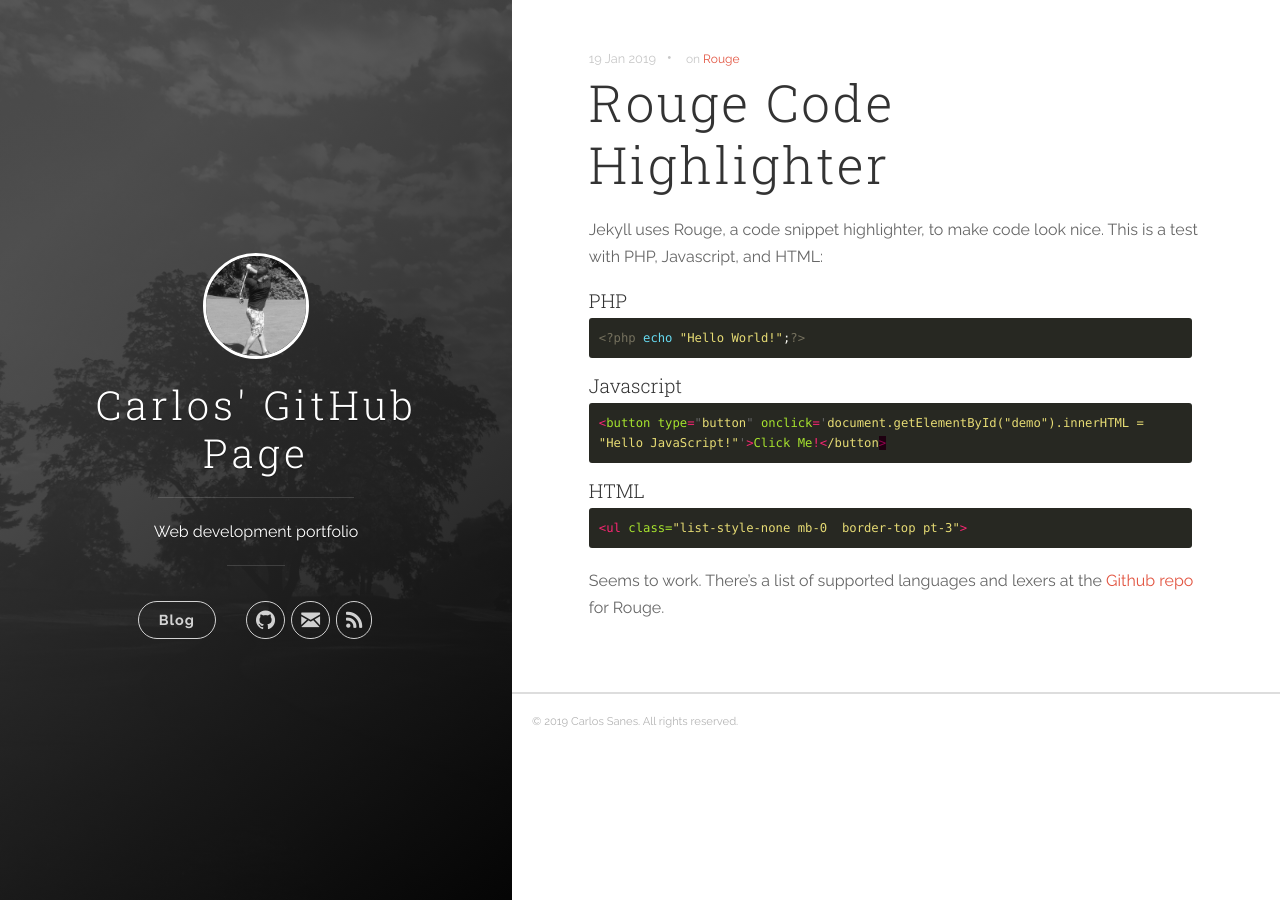
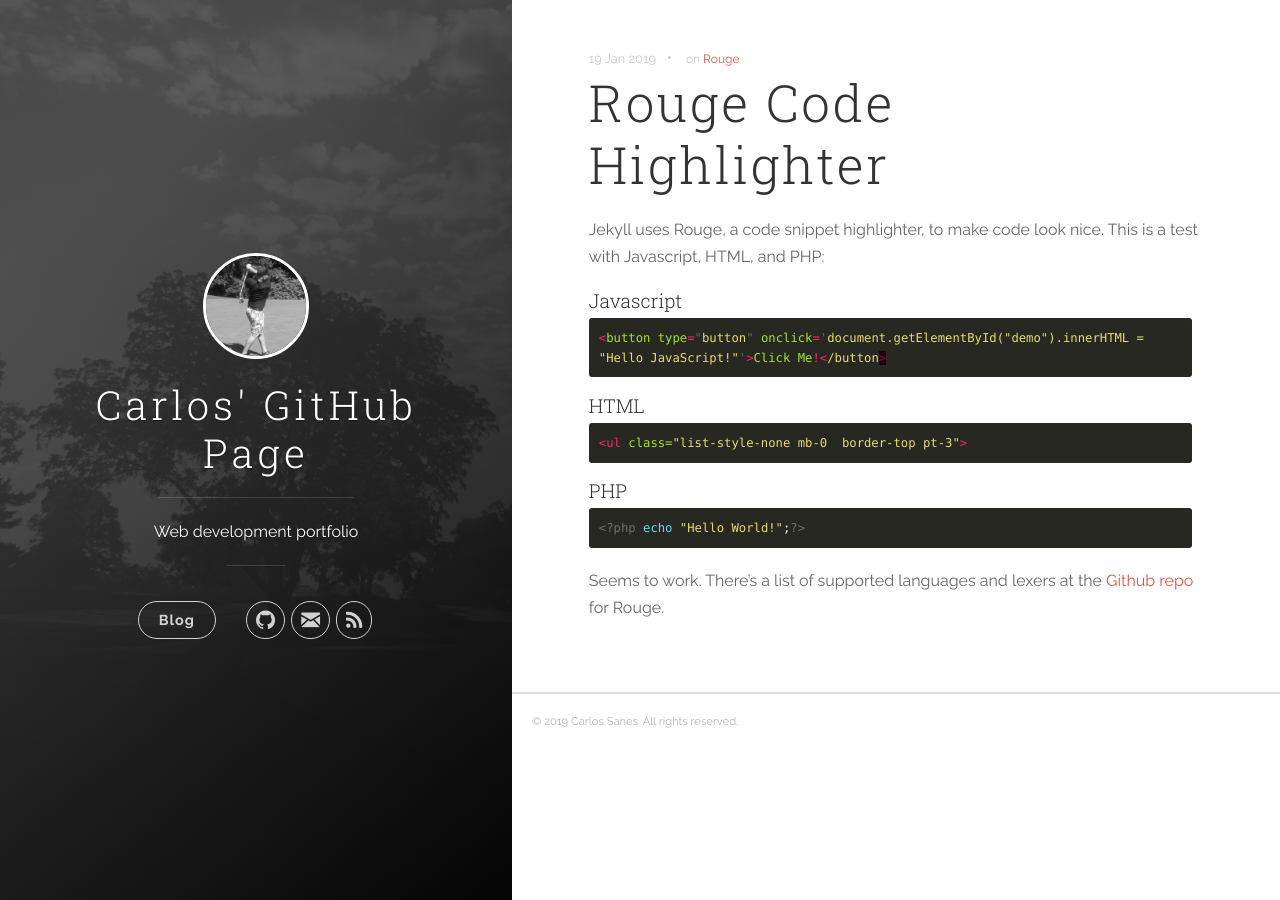
Before and after one commit to csanes/csanes.github.io, a Jekyll site: the page built from _posts/2019-01-21-rouge-code-highlighter.markdown, in a window 1280 px wide. Built offline with Jekyll 4.4.1, drawn with Linux system fonts in a browser that asks for light colours; some of the changed lines change nothing that is shown.

Commit message:
reorderd content

````diff
--- a/_posts/2019-01-21-rouge-code-highlighter.markdown
+++ b/_posts/2019-01-21-rouge-code-highlighter.markdown
@@ -4,12 +4,7 @@ date:   2019-01-19 15:34:11
 categories: [Rouge]
 tags: [Rouge]
 ---
-Jekyll uses Rouge, a code snippet highlighter, to make code look nice. This is a test with PHP, Javascript, and HTML:
-
-#### PHP
-``` php
-<?php echo "Hello World!";?>
-```
+Jekyll uses Rouge, a code snippet highlighter, to make code look nice. This is a test with Javascript, HTML, and PHP:
 
 #### Javascript
 ``` javascript
@@ -21,6 +16,11 @@ Jekyll uses Rouge, a code snippet highlighter, to make code look nice. This is a
 <ul class="list-style-none mb-0  border-top pt-3">
 ```
 
+#### PHP
+``` php
+<?php echo "Hello World!";?>
+```
+
 Seems to work. There's a list of supported languages and lexers at the [Github repo][github-repo-rouge] for Rouge.
 
 [github-repo-rouge]: https://github.com/jneen/rouge/wiki/List-of-supported-languages-and-lexers
````
